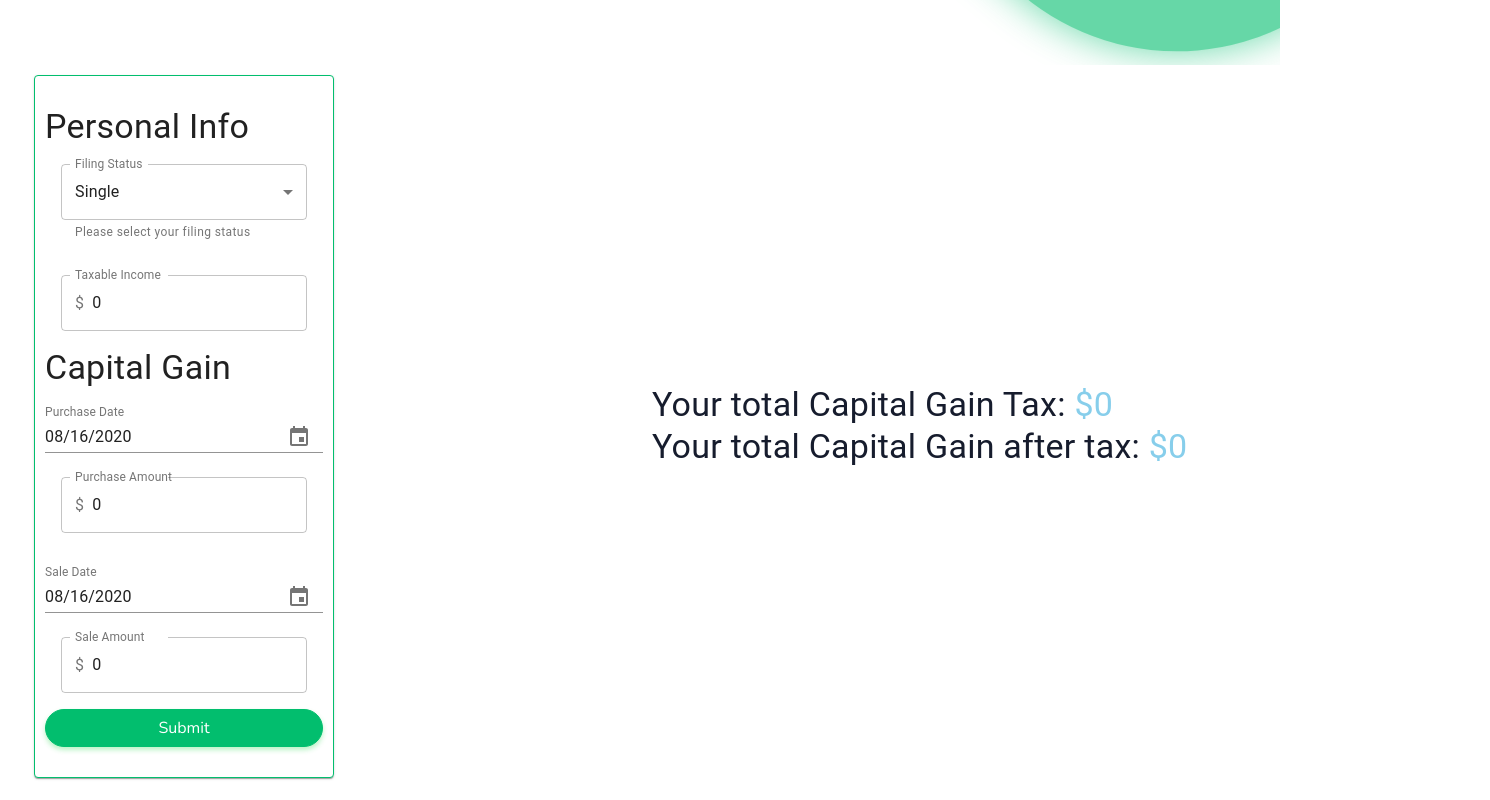
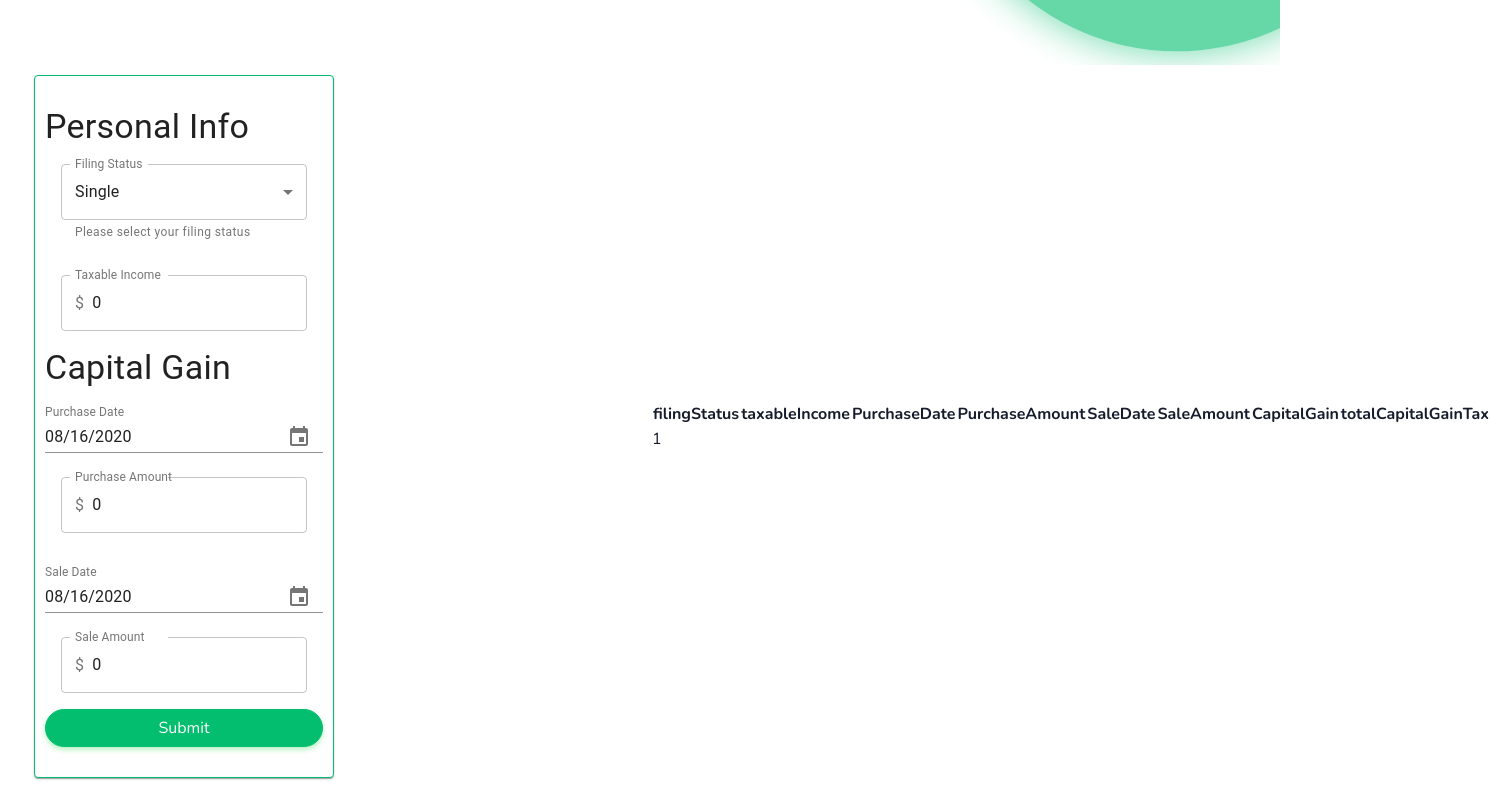
Before and after one commit to Kevin1192/Capital-Gain, a React (Create React App) app: page / in a window 1280 px wide. Shown: the part 648-1448 px from the top of the page, 1490 px wide, since content can reach past the window. Built offline with nearby package versions, Linux system fonts and the light colour scheme.

Commit message:
date conversion

```diff
--- a/src/components/CapitalGainForm.jsx
+++ b/src/components/CapitalGainForm.jsx
@@ -61,9 +61,6 @@ function CapitalGainForm() {
     records: [],
   });
 
-  let record = {};
-   let notInclude = ["purchaseAmount", "saleAmount", "records"];
-
 
   const handleSubmit = (evt) => {
     evt.preventDefault();
@@ -75,22 +72,23 @@ function CapitalGainForm() {
   const initialRender = React.useRef(false);
 
     React.useEffect(() => {
+        let record = {},
+        notInclude = ["purchaseAmount", "saleAmount", "records"];
+
       if (!initialRender.current) {
-        console.log('first render')
         initialRender.current = true;
         return;
       }
-      console.log("first");
       for (const [key, value] of Object.entries(values)) {
         if (!notInclude.includes(key)) record[key] = value;
+        if (key === 'selectedPurchaseDate' || key === 'selectedSaleDate') record[key] = value.toLocaleDateString();
       }
       setValues((preState) => {
-        console.log('second');
         let newRecords = preState.records.slice();
         newRecords.push(record);
         return {...preState, records: newRecords};
       })
-    }, [values.totalCapitalGainTax, values.capitalGain, values.id]);
+    }, [values.id]);
 
   const handleDateChange = (prop) => (date) => {
       setValues({...values, [prop]: date});
@@ -102,7 +100,12 @@ function CapitalGainForm() {
 
   const tableHeader = ['filingStatus', 'taxableIncome', 'PurchaseDate', 'PurchaseAmount', 'SaleDate', 'SaleAmount', 'CapitalGain', 'totalCapitalGainTax']
 
-  const tableHeaderHtml = tableHeader.map(header => (<th>header</th>))
+  const tableHeaderHtml = tableHeader.map((header, idx) => (<th key={idx}>{header}</th>))
+
+  const tableBodyHtml = values.records.length === 0 ? [] : values.records.map(record => {
+  const tbValues = Object.values(record).map((value, idx) => (<td key={idx}>{value}</td>));
+    return (<tr>{tbValues}</tr>);
+  });
 
   return (
     <Fragment>
@@ -210,25 +213,21 @@ function CapitalGainForm() {
         <table>
           <thead>
             <tr>
-
+              {tableHeaderHtml}
             </tr>
           </thead>
         </table>
+        </div>
+        <div className="tbl-content">
+          <table>
+            <tbody>
+                  {tableBodyHtml}
+            </tbody>
+          </table>
+        </div>
           {values.totalCapitalGainTax === undefined || (
-            [<Typography variant="h4" component="h5">
-              Your total Capital Gain Tax:{" "}
-              <span className={classes.taxHighlight}>
-                ${values.totalCapitalGainTax}
-              </span>
-              </Typography>,
-              <Typography variant="h4" component="h5">
-              Your total Capital Gain after tax:{" "}
-              <span className={classes.taxHighlight}>
-                ${values.capitalGain - values.totalCapitalGainTax}
-              </span>
-            </Typography>]
+            <div>1</div>
           )}
-          </div>
         </Grid>
       </Grid>
       </Container>
```
